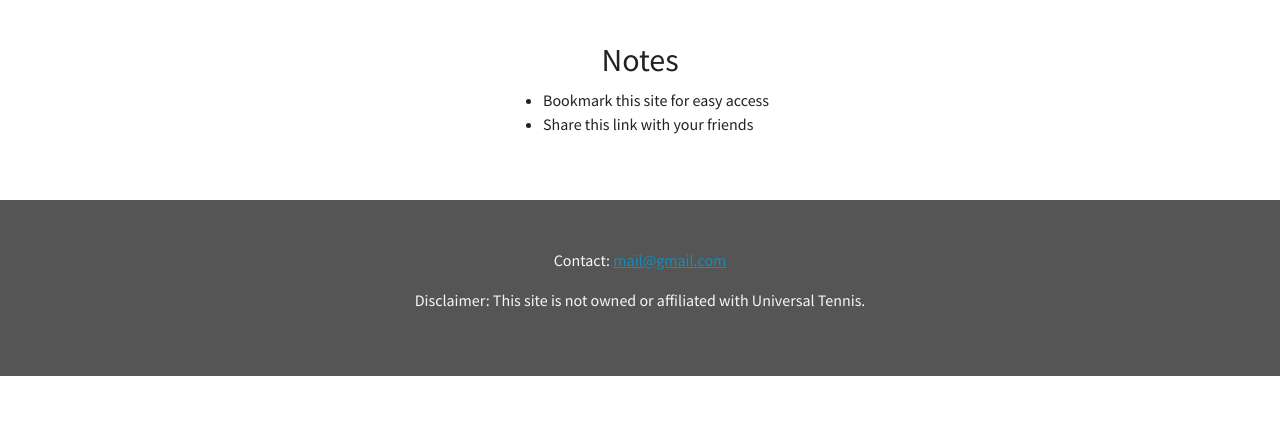
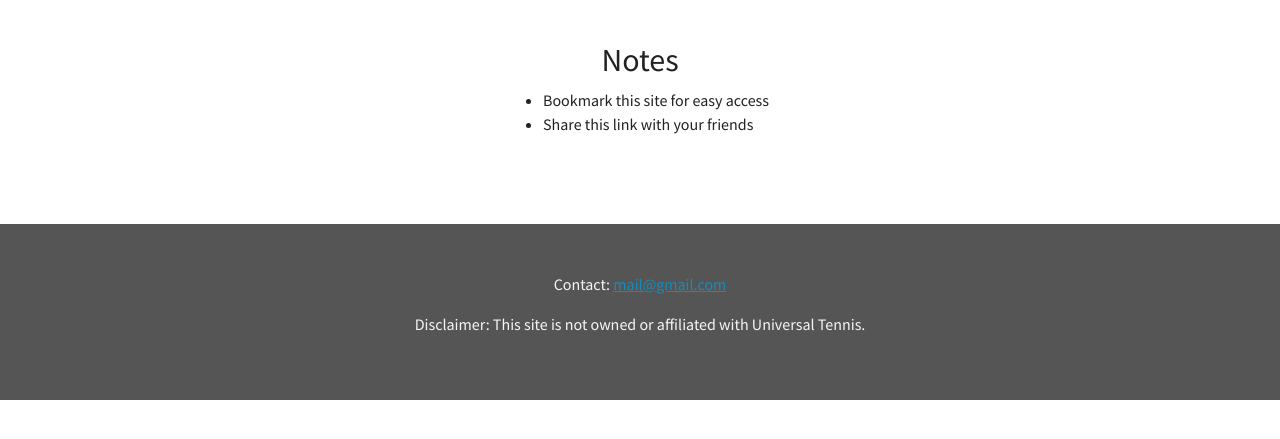
Before and after one commit to yair51/utr-lookup, a Flask app: page / in a window 1280 px wide. Shown: the part 226-665 px from the top of the page. Run offline with Flask 2, Linux system fonts and the light colour scheme.

Commit message:
fixed padding in notes section

```diff
--- a/website/templates/index.html
+++ b/website/templates/index.html
@@ -10,7 +10,7 @@
           <li>Press search, and voila...you find a UTR with decimals!</li>
         </ol>
     </div>
-    <div class="mb-5">
+    <div class="pb-5">
       <h2>Notes</h2>
       <ul class="notes">
         <li>Bookmark this site for easy access</li>
```
